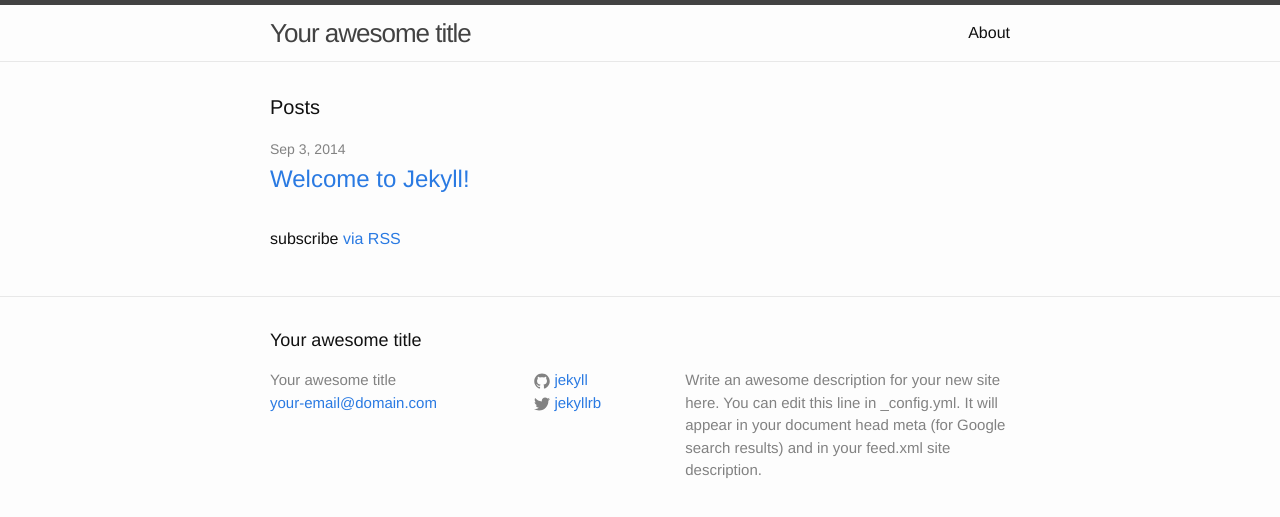
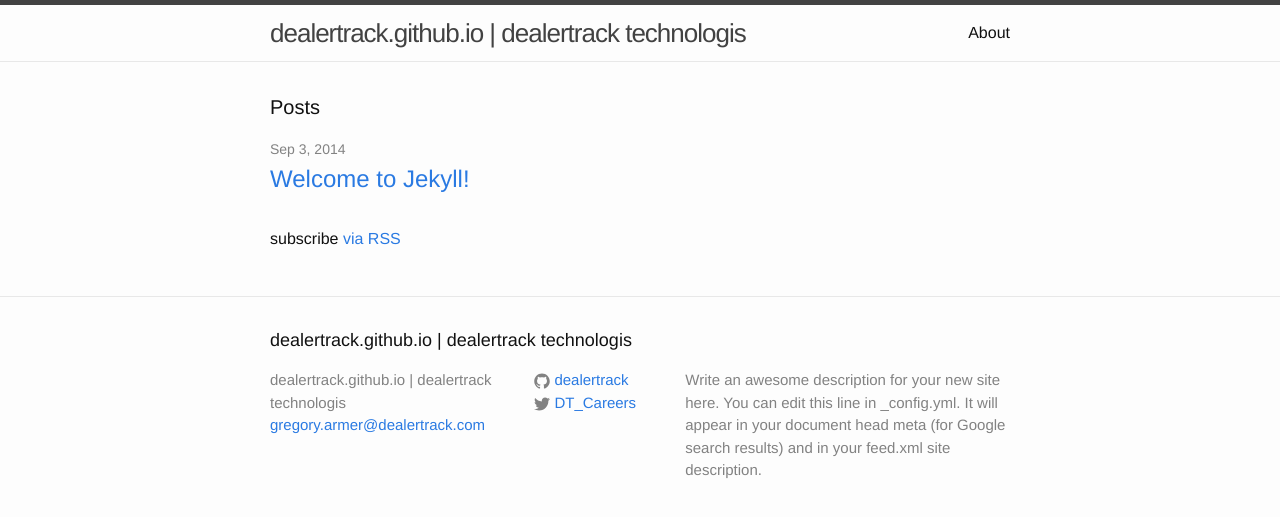
Before and after one commit to dealertrack/dealertrack.github.io, a Jekyll site: the page built from index.html, in a window 1280 px wide. Shown: the top 517 px of the page. Built offline with Jekyll 4.4.1, drawn with Linux system fonts in a browser that asks for light colours.

Commit message:
Update config

```diff
--- a/_config.yml
+++ b/_config.yml
@@ -1,14 +1,14 @@
 # Site settings
-title: Your awesome title
-email: your-email@domain.com
+title: dealertrack.github.io | dealertrack technologis
+email: gregory.armer@dealertrack.com
 description: > # this means to ignore newlines until "baseurl:"
   Write an awesome description for your new site here. You can edit this
   line in _config.yml. It will appear in your document head meta (for
   Google search results) and in your feed.xml site description.
 baseurl: "" # the subpath of your site, e.g. /blog/
-url: "http://yourdomain.com" # the base hostname & protocol for your site
-twitter_username: jekyllrb
-github_username:  jekyll
+url: "https://dealertrack.github.io" # the base hostname & protocol for your site
+twitter_username: DT_Careers
+github_username:  dealertrack
 
 # Build settings
 markdown: kramdown
```
